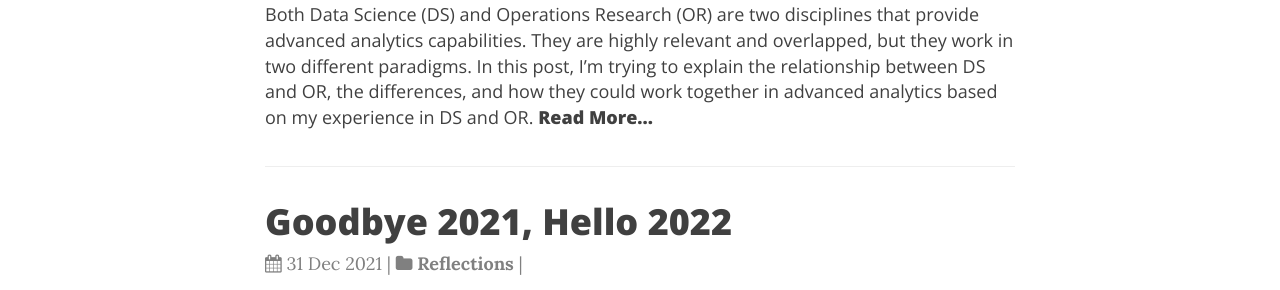
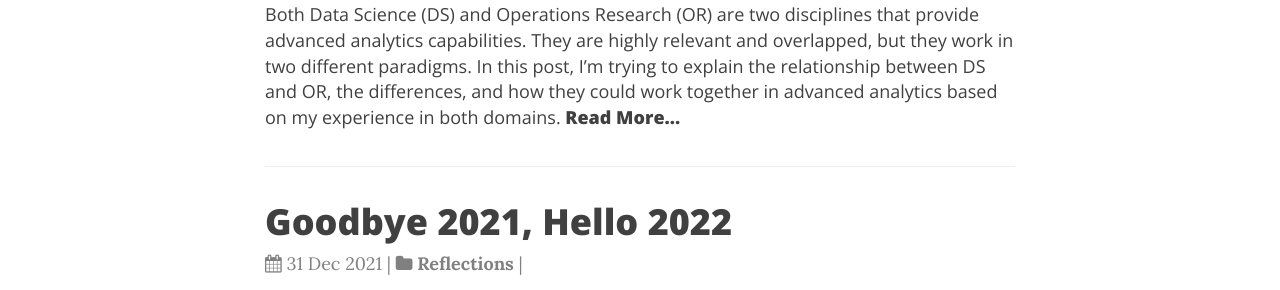
Before and after one commit to stonefl/stonefl.github.io, a Jekyll site: the page built from index.html, in a window 1280 px wide and 900 px high. Shown: the part 489-779 px from the top of the window. Built offline with Jekyll 4.4.1, drawn with Linux system fonts in a browser that asks for light colours; nearby versions of some CDN libraries; the list of posts is cut into pages by our own code; comment, search, counter and statistics services are not loaded.

Commit message:
Update 2022-01-16-data-science-vs-operations-research-in-advanced-analytics.md

```diff
--- a/_posts/2022-01-16-data-science-vs-operations-research-in-advanced-analytics.md
+++ b/_posts/2022-01-16-data-science-vs-operations-research-in-advanced-analytics.md
@@ -9,7 +9,7 @@ categories:
 date: '2022-01-16'
 ---
 
-Both Data Science (DS) and Operations Research (OR) are two disciplines that provide advanced analytics capabilities. They are highly relevant and overlapped, but they work in two different paradigms. In this post, I'm trying to explain the relationship between DS and OR, the differences, and how they could work together in advanced analytics based on my experience in DS and OR.
+Both Data Science (DS) and Operations Research (OR) are two disciplines that provide advanced analytics capabilities. They are highly relevant and overlapped, but they work in two different paradigms. In this post, I'm trying to explain the relationship between DS and OR, the differences, and how they could work together in advanced analytics based on my experience in both domains.
 <!--more-->
 
 ![dashboard]({{site.baseurl}}/img/post/dashboard.jpg)
```
